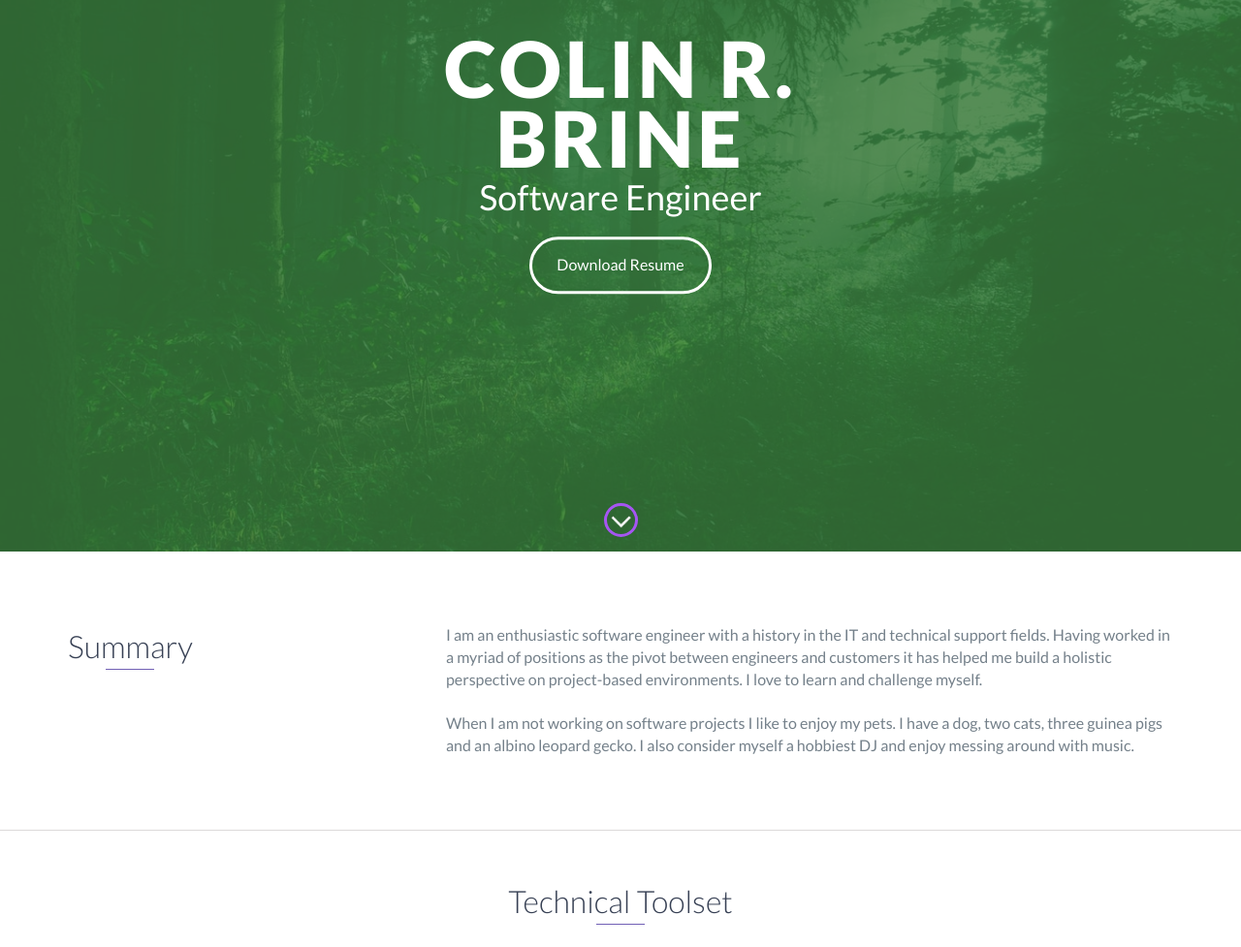
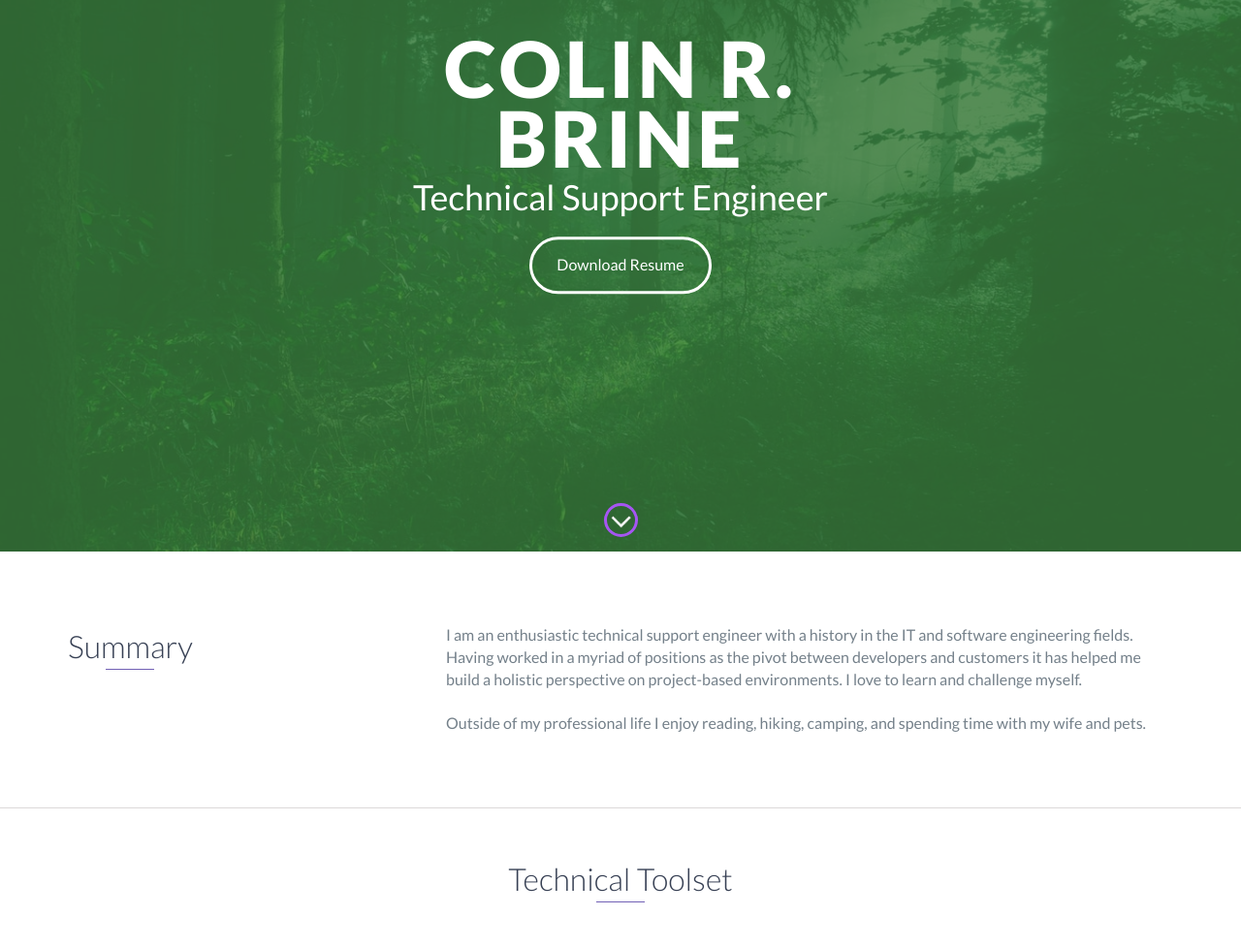
Before and after one commit to brinecr/brinecr.github.io, a website: page index.html in a window 1280 px wide. Shown: the part 231-1208 px from the top of the page at 97% size. Drawn offline with nearby package versions, Linux system fonts and the light colour scheme.

Commit message:
Update index.html
Update title and summary

```diff
--- a/index.html
+++ b/index.html
@@ -48,7 +48,7 @@
     <div id="lead">
         <div id="lead-content">
             <h1>Colin R. Brine</h1>
-            <h2>Software Engineer</h2>
+            <h2>Technical Support Engineer</h2>
             <a href="images/Colin_Brine_Resume.pdf" target="_blank" class="btn-rounded-white">Download Resume</a>
         </div>
         <!-- End #lead-content -->
@@ -72,11 +72,11 @@
                 </div>
                 <div class="col-md-8">
                     <p>
-                        I am an enthusiastic software engineer with a history in the IT and technical support fields. Having worked in a myriad of positions as the pivot between engineers and customers it has helped me build a holistic perspective on project-based environments. I love to learn and challenge myself.
+                        I am an enthusiastic technical support engineer with a history in the IT and software engineering fields. Having worked in a myriad of positions as the pivot between developers and customers it has helped me build a holistic perspective on project-based environments. I love to learn and challenge myself.
                     </p>
                     <br>
                     <p>
-                        When I am not working on software projects I like to enjoy my pets. I have a dog, two cats, three guinea pigs and an albino leopard gecko. I also consider myself a hobbiest DJ and enjoy messing around with music.
+                        Outside of my professional life I enjoy reading, hiking, camping, and spending time with my wife and pets.
                     </p>
                 </div>
             </div>
```
